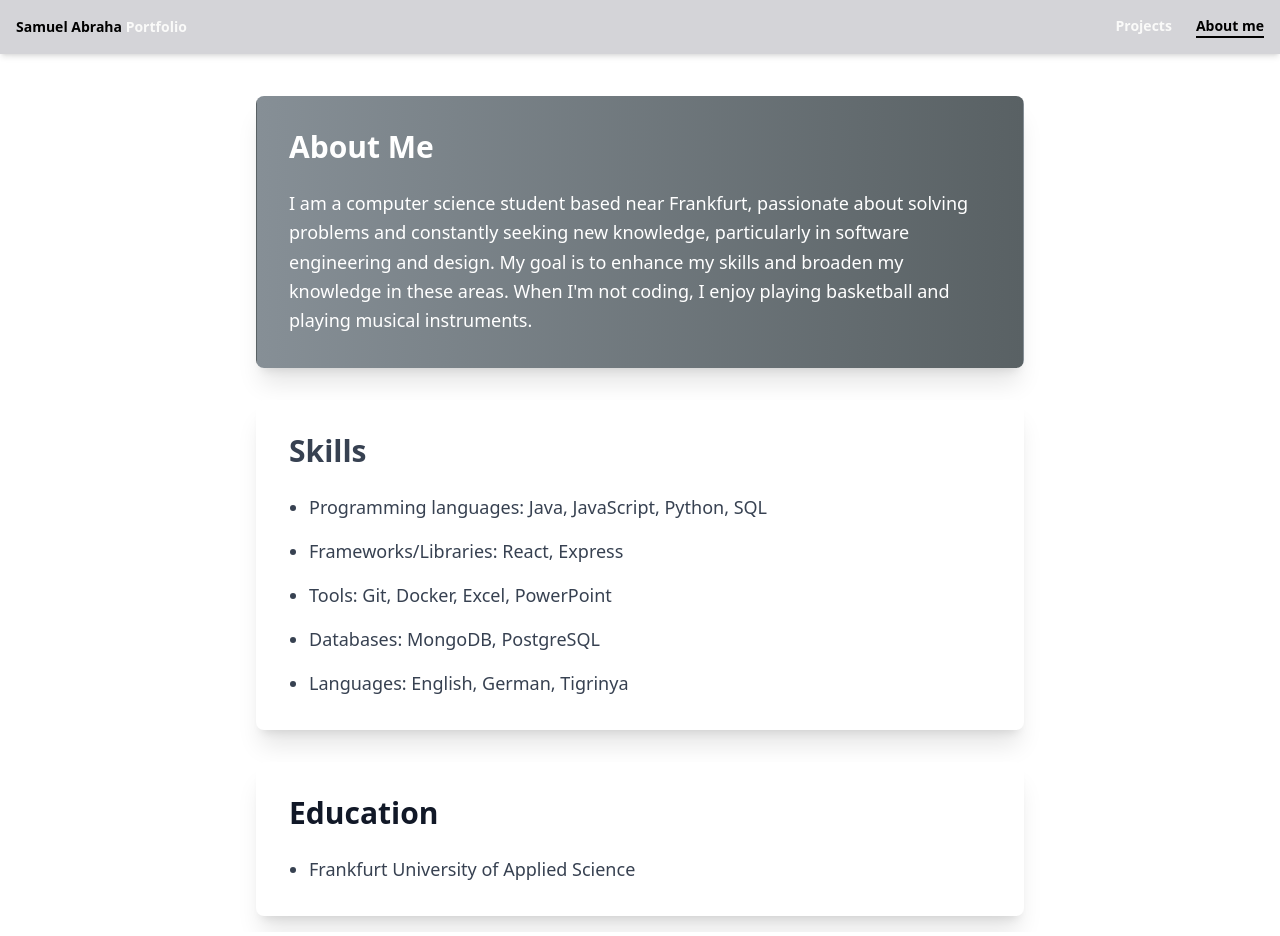
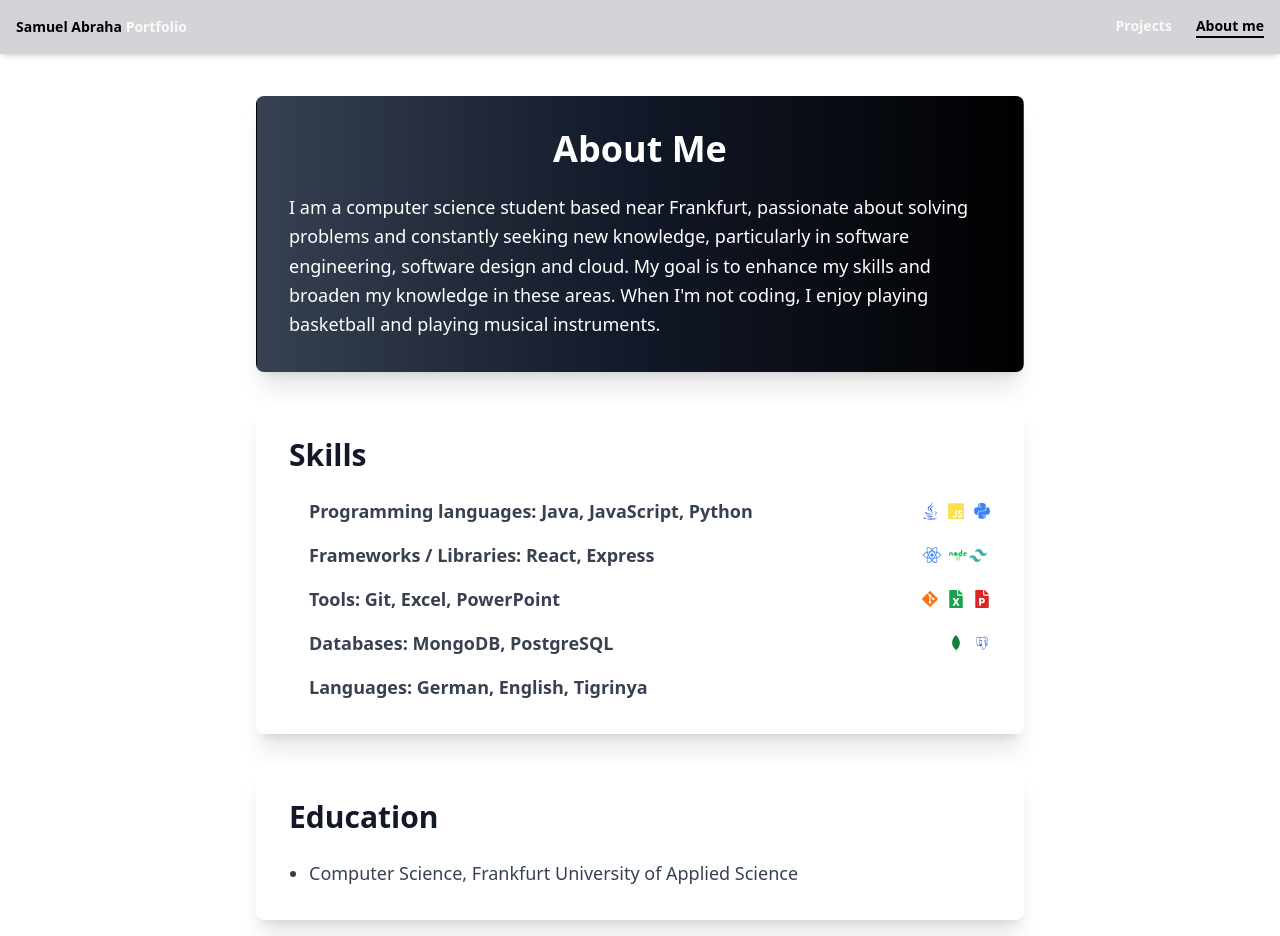
Before and after one commit to sam-abraha/portfolio, a React (Vite) app in the folder my-portfolio/: page /aboutme in a window 1280 px wide. Built offline with nearby package versions, Linux system fonts and the light colour scheme.

Commit message:
Change AboutMe design; Add icons for skills

```diff
--- a/my-portfolio/src/pages/AboutMe.jsx
+++ b/my-portfolio/src/pages/AboutMe.jsx
@@ -1,28 +1,67 @@
+import React from 'react';
+import { FaJava, FaJs, FaPython, FaGitAlt, FaReact, FaNode, FaFileExcel, FaFilePowerpoint, FaGit } from 'react-icons/fa';
+import { DiPostgresql, DiMongodb } from 'react-icons/di';
+
+const TailwindIcon = () => (
+  <svg width="24" height="24" viewBox="0 0 24 24" fill="none" xmlns="http://www.w3.org/2000/svg">
+    <path d="M12.026 6.077c-2.535 0-3.826 1.145-3.872 3.433 1.282-1.145 2.426-1.284 3.433-.414.53.45.887 1.095 1.322 1.704.725 1.018 1.516 2.127 3.153 2.127 2.534 0 3.825-1.145 3.872-3.433-1.283 1.145-2.427 1.283-3.433.413-.53-.45-.887-1.095-1.323-1.704-.724-1.017-1.516-2.126-3.152-2.126zm-6.075 6.074c-2.534 0-3.825 1.145-3.872 3.433 1.283-1.145 2.427-1.283 3.433-.413.53.45.888 1.095 1.323 1.704.724 1.018 1.516 2.127 3.152 2.127 2.535 0 3.826-1.145 3.872-3.433-1.283 1.145-2.426 1.283-3.433.413-.53-.45-.887-1.095-1.322-1.704-.725-1.017-1.516-2.126-3.153-2.126z" fill="#38B2AC"/>
+  </svg>
+);
+
 export default function AboutMe() {
   return (
     <div className="container mx-auto mt-20 p-4">
-        <div className="max-w-3xl mx-auto p-8 border border-transparent rounded-lg shadow-xl mb-8 bg-gradient-to-r from-lightgrey to-darkgrey  text-white">
-          <h1 className="text-3xl font-bold mb-6">About Me</h1>
+      <div className="max-w-3xl mx-auto p-8 border border-transparent rounded-lg shadow-xl mb-8 bg-gradient-to-r from-gray-700 via-gray-900 to-black text-white">
+        <h1 className="text-4xl font-extrabold mb-6 text-center">About Me</h1>
         <p className="text-lg leading-relaxed">
           I am a computer science student based near Frankfurt, passionate about solving problems and constantly seeking new knowledge,
-            particularly in software engineering and design. My goal is to enhance my skills and broaden my knowledge in these areas.
+          particularly in software engineering, software design and cloud. My goal is to enhance my skills and broaden my knowledge in these areas.
           When I'm not coding, I enjoy playing basketball and playing musical instruments.
         </p>
       </div>
       <div className="max-w-3xl mx-auto p-8 border border-transparent rounded-lg text-gray-700 shadow-xl mb-8 bg-white">
-          <h1 className="text-3xl font-bold mb-6 text-gray-700">Skills</h1>
+        <h1 className="text-3xl font-bold mb-6 text-gray-900">Skills</h1>
         <ul className="list-disc pl-5 space-y-4">
-            <li className="text-lg"><span className="font-semi-bold">Programming languages:</span> Java, JavaScript, Python, SQL</li>
-            <li className="text-lg"><span className="font-semi-bold">Frameworks/Libraries:</span> React, Express</li>
-            <li className="text-lg"><span className="font-semi-bold">Tools:</span> Git, Docker, Excel, PowerPoint</li>
-            <li className="text-lg"><span className="font-semi-bold">Databases:</span> MongoDB, PostgreSQL</li>
-            <li className="text-lg"><span className="font-semi-bold">Languages:</span> English, German, Tigrinya</li>
+          <li className="text-lg flex justify-between items-center">
+            <span className="font-semibold">Programming languages: Java, JavaScript, Python</span>
+            <span className="flex items-center">
+              <FaJava className="ml-2 text-blue-700" />
+              <FaJs className="ml-2 text-yellow-300" />
+              <FaPython className="ml-2 text-blue-500" />
+            </span>
+          </li>
+          <li className="text-lg flex justify-between items-center">
+            <span className="font-semibold">Frameworks / Libraries: React, Express</span>
+            <span className="flex items-center">
+              <FaReact className="ml-2 text-blue-500" />
+              <FaNode className="ml-2 text-green-500" />
+              <TailwindIcon className="ml-2" />
+            </span>
+          </li>
+          <li className="text-lg flex justify-between items-center">
+            <span className="font-semibold">Tools: Git, Excel, PowerPoint</span>
+            <span className="flex items-center">
+              <FaGitAlt className="ml-2 text-orange-500" />
+              <FaFileExcel className="ml-2 text-green-600" />
+              <FaFilePowerpoint className="ml-2 text-red-600" />
+            </span>
+          </li>
+          <li className="text-lg flex justify-between items-center">
+            <span className="font-semibold">Databases: MongoDB, PostgreSQL</span>
+            <span className="flex items-center">
+              <DiMongodb className="ml-2 text-green-700" />
+              <DiPostgresql className="ml-2 text-blue-800" />
+            </span>
+          </li>
+          <li className="text-lg flex justify-between items-center">
+            <span className="font-semibold">Languages: German, English, Tigrinya</span>
+          </li>
         </ul>
       </div>
       <div className="max-w-3xl mx-auto p-8 border border-transparent rounded-lg text-gray-700 shadow-xl bg-white">
         <h1 className="text-3xl font-bold mb-6 text-gray-900">Education</h1>
         <ul className="list-disc pl-5 space-y-4">
-            <li className="text-lg">Frankfurt University of Applied Science</li>
+          <li className="text-lg">Computer Science, Frankfurt University of Applied Science</li>
         </ul>
       </div>
     </div>
```
Lines whose indentation alone changed are shown as unchanged.
